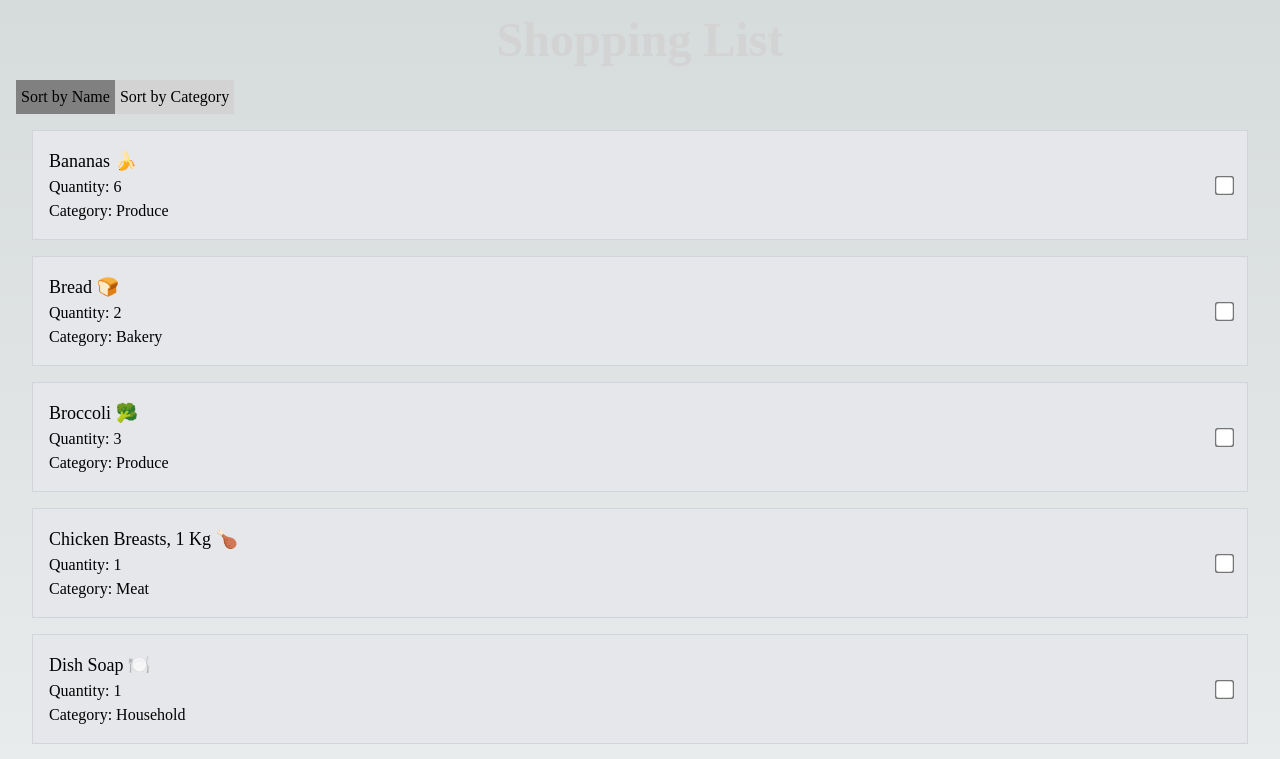
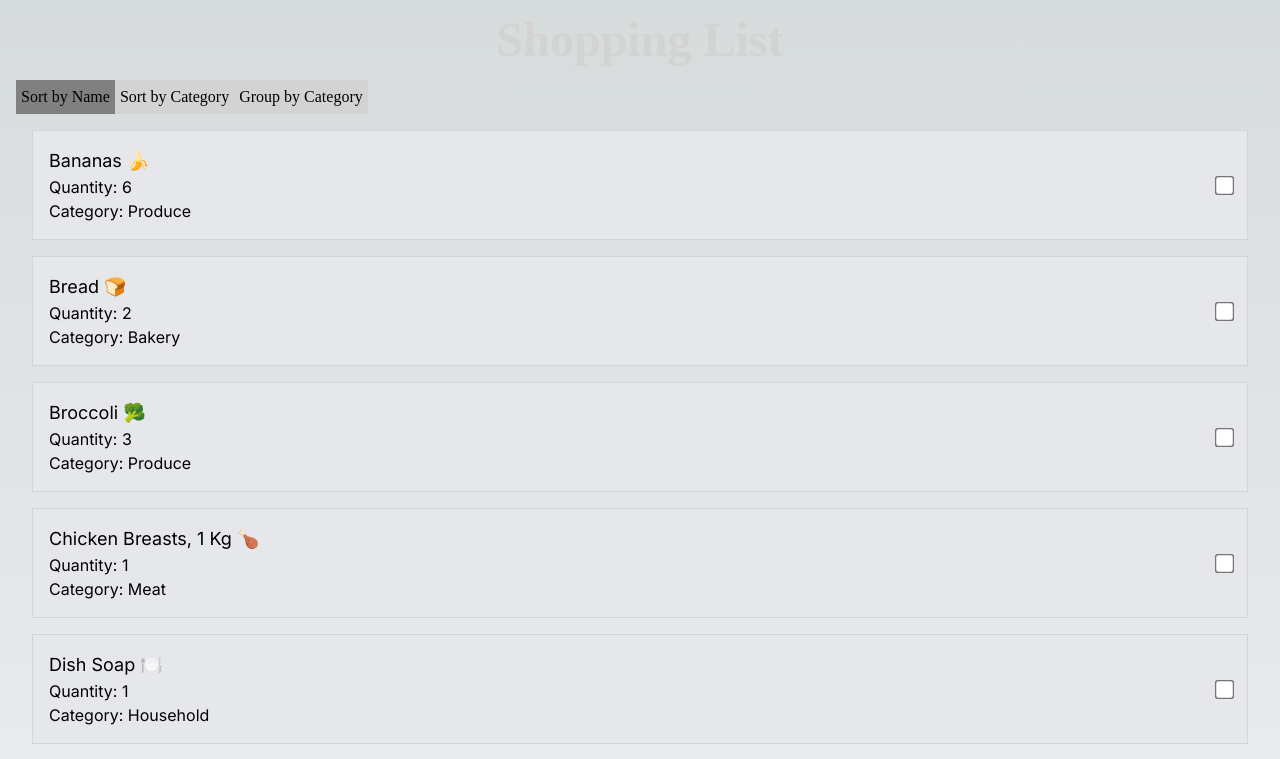
Before and after one commit to Daws98/cprg306-assignments, a Next.js app: page /week-5 in a window 1280 px wide. Shown: the top 759 px of the page. Built offline with nearby package versions, Linux system fonts and the light colour scheme.

Commit message:
finally! Group By

```diff
--- a/app/week-5/item-list.js
+++ b/app/week-5/item-list.js
@@ -7,45 +7,65 @@ function ItemList() {
   const [itemList, setItemList] = useState(items);
   const [sortBy, setSortBy] = useState("name");
 
-  const sortedItems = [...itemList].sort((a, b) => {
+  const sortedItems = itemList.sort((a, b) => {
     if (sortBy === "name") {
       return a.name.localeCompare(b.name);
-    } else if (sortBy === "category") {
+    }
+    if (sortBy === "category") {
       return a.category.localeCompare(b.category);
     }
+    if (sortBy === 'groupedCategory') {
+      return a.category.localeCompare(b.category);
+    }
+    return a.quantity - b.quantity;
   });
 
-  const handleSortByName = () => {
-    setSortBy("name");
-  };
+  const handleGroupByCategory = () => {
+    const groupedItems = sortedItems.reduce((acc, item) => {
+      const category = item.category;
+      acc[category] = [...(acc[category] || []), item];
+      return acc;
+    }, {});
 
-  const handleSortByCategory = () => {
-    setSortBy("category");
+    return Object.entries(groupedItems).map(([category, itemsInCategory]) => (
+      <div key={category}>
+        <h2 className="text-lg font-bont mb-2 capitalize px-4">{category}</h2>
+        {itemsInCategory.map((item) => (
+          <Item key={item.id}{...item} />
+        ))}
+      </div>
+    ));
+
   };
 
   return (
     <div>
       <button
-        onClick={handleSortByName}
+        onClick={() => setSortBy('name')}
         style={{ backgroundColor: sortBy === "name" ? "grey" : "lightgrey", fontFamily: 'Indie Flower', padding: '5px' }}
       >
         Sort by Name
       </button>
       <button
-        onClick={handleSortByCategory}
+        onClick={() => setSortBy('category')}
         style={{ backgroundColor: sortBy === "category" ? "grey" : "lightgrey", fontFamily: 'Indie Flower', padding: '5px' }}
       >
         Sort by Category
       </button>
+      <button
+        onClick={() => setSortBy('groupedCategory')}
+        style={{ backgroundColor: sortBy === "groupedCategory" ? "grey" : "lightgrey", fontFamily: 'Indie Flower', padding: '5px' }}
+      >
+        Group by Category
+      </button>
+      {sortBy === 'groupedCategory' ? (
+        handleGroupByCategory()
+      ) : (
+        sortedItems.map((item) => (
+          <Item key={item.id} {...item} />
+        ))
+      )}
       <ul style={{ fontFamily: 'Indie Flower' }}>
-        {sortedItems.map((item) => (
-          <Item
-            key={item.id}
-            name={item.name}
-            quantity={item.quantity}
-            category={item.category}
-          />
-        ))}
       </ul>
     </div>
   );
```
